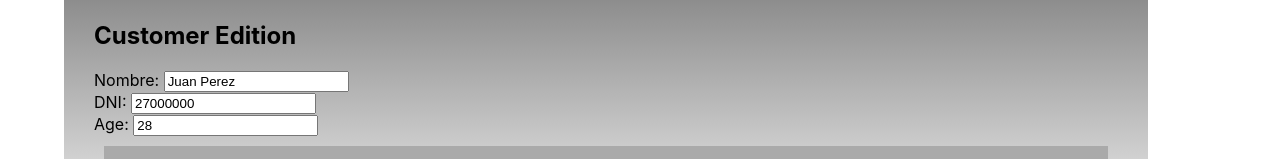
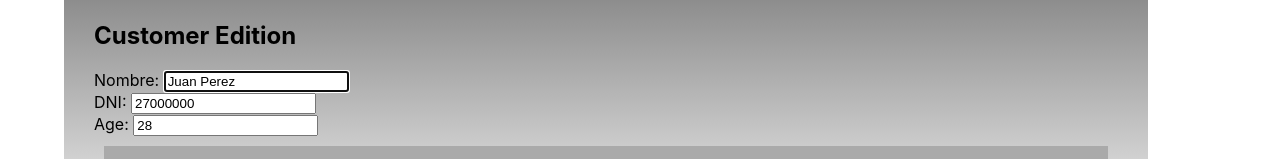
Before and after one commit to Palfonsoag/customer-app-example, a React (Create React App) app: page /customers/27000000/edit in a window 1280 px wide. Shown: the part 155-314 px from the top of the page. Built offline with nearby package versions, Linux system fonts and the light colour scheme; data requests are answered from the project's data file.

Commit message:
focus on editting

```diff
--- a/src/components/CustomerEdit.js
+++ b/src/components/CustomerEdit.js
@@ -21,15 +21,25 @@ const validate = values => {
   return error;
 };
 
-const MyField = ({ input, meta, type, label, name }) => (
-  <div>
-    <label htmlFor={name}>{label} </label>
-    <input type={type ? type : "text"} {...input} />
-    {meta.touched && meta.error && <span>{meta.error}</span>}
-  </div>
-);
+class CustomerEdit extends Component {
+  componentDidMount() {
+    if (this.txt) {
+      this.txt.focus();
+    }
+  }
 
-class CustomerEdit extends Component {
+  renderField = ({ input, meta, type, label, name, withFocus }) => (
+    <div>
+      <label htmlFor={name}>{label} </label>
+      <input
+        type={type ? type : "text"}
+        {...input}
+        ref={withFocus && (txt => (this.txt = txt))}
+      />
+      {meta.touched && meta.error && <span>{meta.error}</span>}
+    </div>
+  );
+
   render() {
     const {
       handleSubmit,
@@ -43,8 +53,9 @@ class CustomerEdit extends Component {
         <h2>{"Customer Edition"}</h2>
         <form onSubmit={handleSubmit}>
           <Field
+            withFocus
             name="name"
-            component={MyField}
+            component={this.renderField}
             type="text"
             //validate={isRequired}
             label="Nombre: "
@@ -52,7 +63,7 @@ class CustomerEdit extends Component {
 
           <Field
             name="dni"
-            component={MyField}
+            component={this.renderField}
             type="text"
             validate={[isNumber]}
             label="DNI: "
@@ -60,7 +71,7 @@ class CustomerEdit extends Component {
 
           <Field
             name="age"
-            component={MyField}
+            component={this.renderField}
             type="number"
             validate={[isNumber, isRequired]}
             label="Age: "
```
